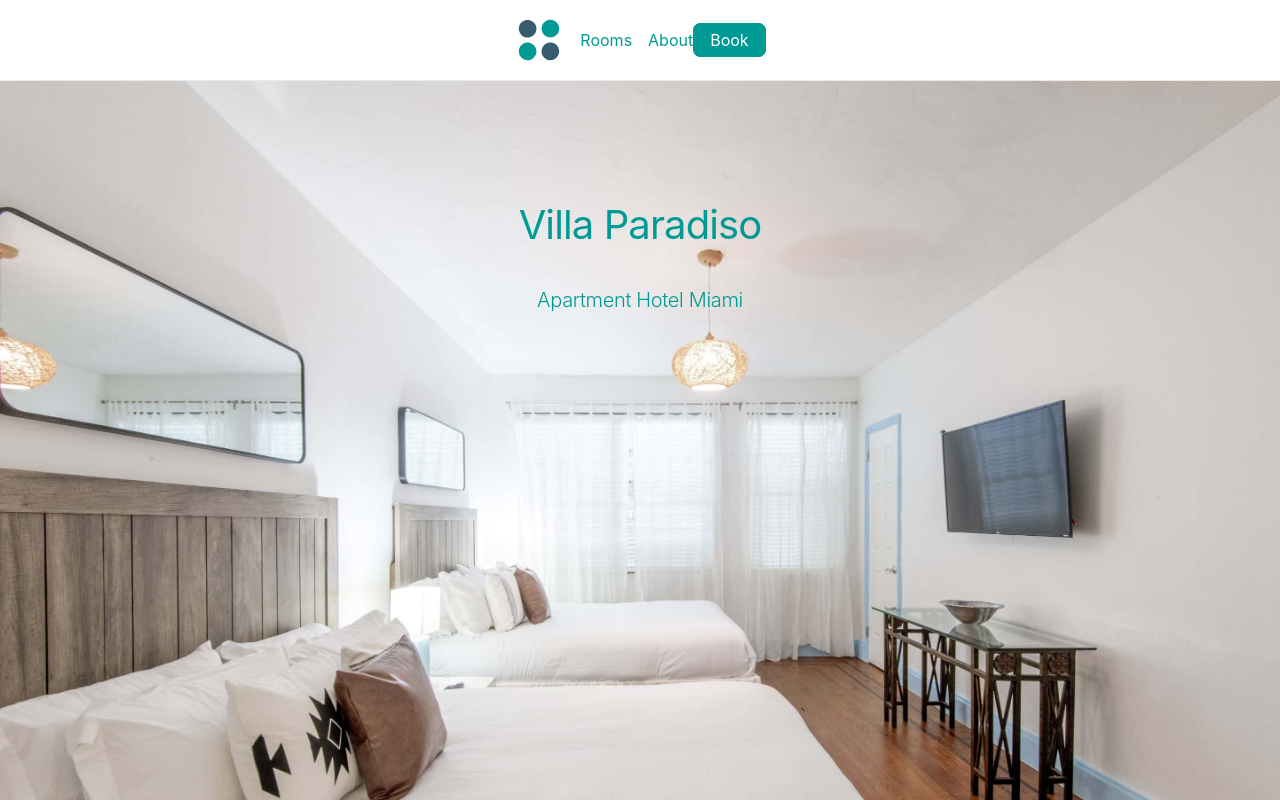
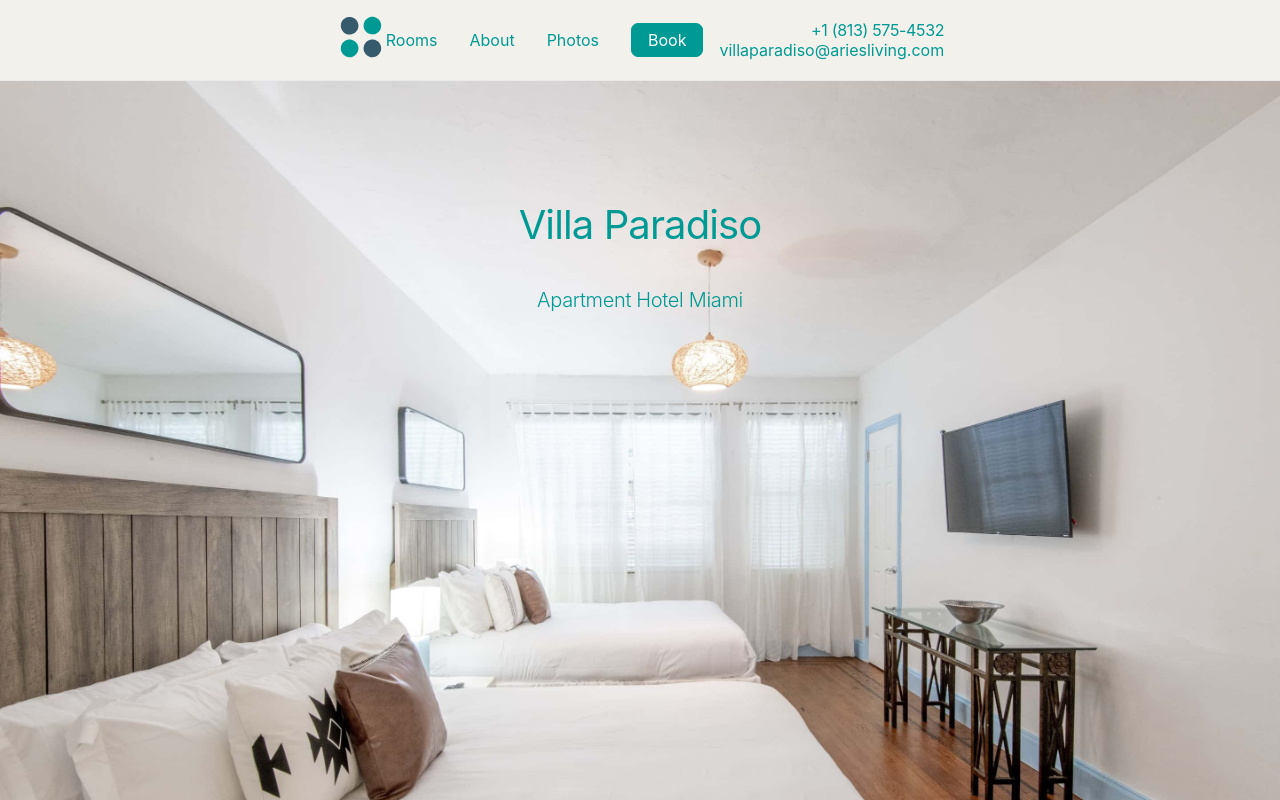
Before and after one commit to dmartss/villa-paradiso-hotels, a Next.js app: page / in a window 1280 px wide. Shown: the top 800 px of the page. Built offline with nearby package versions, Linux system fonts and the light colour scheme; a web font is replaced by a local one.

Commit message:
update header

```diff
--- a/components/header/index.js
+++ b/components/header/index.js
@@ -17,7 +17,7 @@ const Header = ({ sticky = true }) => {
           justify-content: space-around;
           align-items: center;
           width: 100%;
-          background: #fff;
+          background: var(--accents-4);
           z-index: 1000;
           border-bottom: 1px solid #eaeaea;
         }
--- a/components/header/navbar.js
+++ b/components/header/navbar.js
@@ -2,6 +2,7 @@ import { memo } from 'react'
 import Link from 'next/link'
 import { useRouter } from 'next/router'
 import cn from 'classnames'
+import { EMAIL_ADDRESS, PHONE_NUMBER } from 'lib/constants'
 
 import Logo from 'components/icons/logo'
 import Container from 'components/container'
@@ -11,7 +12,7 @@ function Navbar() {
   const { route } = useRouter()
 
   return (
-    <Container center>
+    <Container wide center>
       <nav className="f-reset">
         <div className="mobile-top">
           <Link href="/">
@@ -32,6 +33,7 @@ function Navbar() {
             </a>
           </Link>
 
+          <div className="urls">
             <Link href="/">
               <a className={cn('mute', { selected: route.startsWith('/rooms') })} title="Rooms">
                 Rooms
@@ -44,9 +46,20 @@ function Navbar() {
               </a>
             </Link>
 
+            <Link href="/">
+              <a className={cn('mute', { selected: route.startsWith('/photos') })} title="Photos">
+                Photos
+              </a>
+            </Link>
+          </div>
+
           <div className="book">
             <Button href="/">Book</Button>
           </div>
+        </div>
+        <div className="right">
+          <p>{PHONE_NUMBER}</p>
+          <a href={`mailto:${EMAIL_ADDRESS}`}>{EMAIL_ADDRESS}</a>
         </div>
       </nav>
 
@@ -57,6 +70,7 @@ function Navbar() {
           display: flex;
           align-items: center;
           height: var(--header-height);
+          margin: 0 3rem;
         }
 
         .links {
@@ -67,11 +81,22 @@ function Navbar() {
           z-index: 1;
         }
 
+        .urls {
+          width: 100%;
+          display: flex;
+          align-items: center;
+          justify-content: flex-end;
+          z-index: 1;
+        }
+
+        .urls a {
+          margin-right: 2rem;
+        }
+
         .links a {
           color: var(--accents-1);
           text-decoration: none;
           transition: color 0.2s ease;
-          margin-left: 1rem;
         }
 
         .links a:hover {
@@ -81,11 +106,6 @@ function Navbar() {
         .links a.selected {
           color: var(--accents-2);
           text-shadow: 0px 0px 1px #0070f3;
-        }
-
-        .links a:first-child {
-          display: flex;
-          margin: 0;
         }
 
         a.icon,
@@ -114,6 +134,17 @@ function Navbar() {
         .book :global(a:focus),
         .book :global(a:hover) {
           background-color: transparent;
+          color: var(--accents-1);
+        }
+
+        .right {
+          text-align: right;
+          display: flex;
+          flex-direction: column;
+          justify-content: center;
+          margin-left: 1rem;
+          margin-bottom: 1rem;
+          line-height: 0.25;
           color: var(--accents-1);
         }
 
--- a/components/page/page.module.css
+++ b/components/page/page.module.css
@@ -1,5 +1,6 @@
 .wrapper {
   height: 100%;
+  background: var(--accents-4);
 }
 
 .main {
```
Lines whose indentation alone changed are shown as unchanged.
